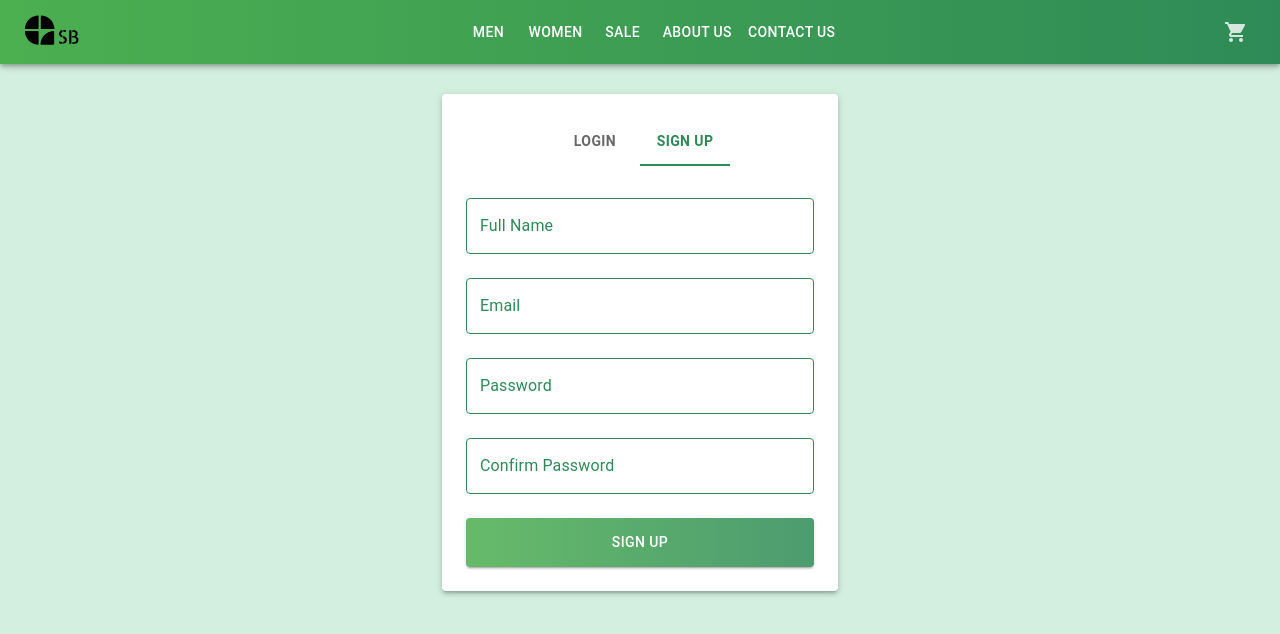
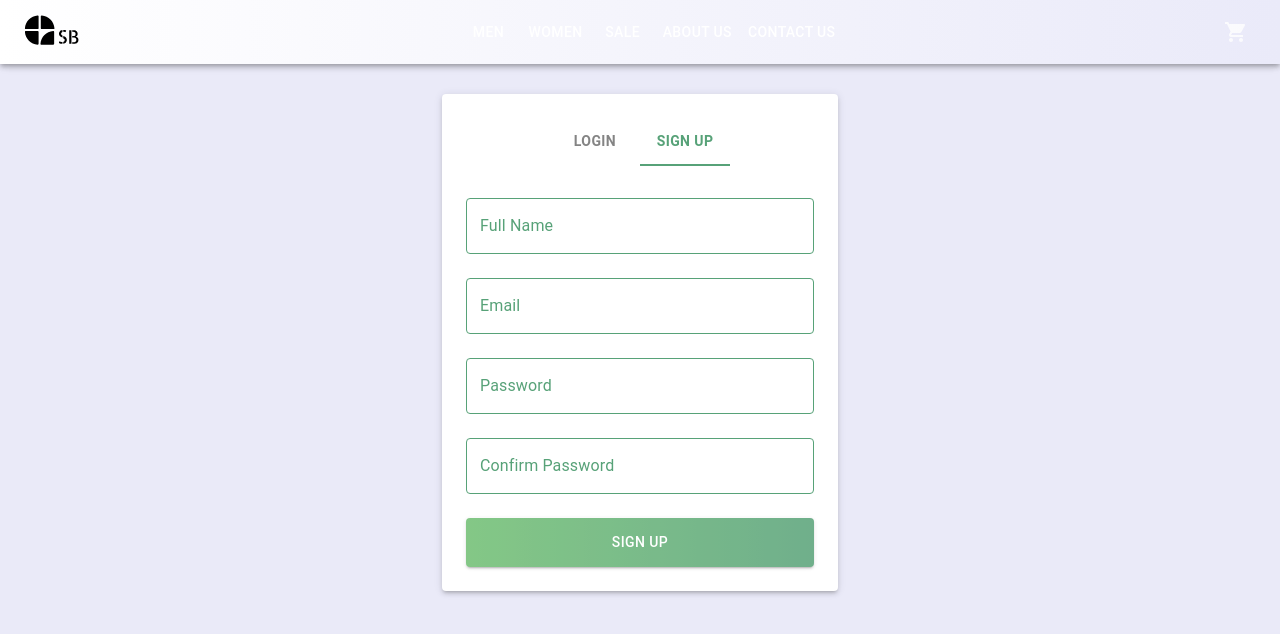
Before and after one commit to sachinbhoir4u/online-store, a React (Vite) app: page /signup in a window 1280 px wide. Shown: the top 634 px of the page. Built offline with nearby package versions, Linux system fonts and the light colour scheme.

Commit message:
Minor ui changes

```diff
--- a/src/components/Carousal.jsx
+++ b/src/components/Carousal.jsx
@@ -1,13 +1,7 @@
 import { useState, useEffect } from 'react';
 import { ChevronLeftIcon, ChevronRightIcon } from '@heroicons/react/20/solid'
 
-const Carousal = () => {
-  const images = [
-    'https://placehold.co/1900x500',
-    'https://placehold.co/1900x500?text=Image',
-    'https://placehold.co/1900x500?text=Image+3',
-    'https://placehold.co/1900x500',
-  ];
+const Carousal = ({images}) => {
 
   const [currentIndex, setCurrentIndex] = useState(0);
 
@@ -21,8 +15,8 @@ const Carousal = () => {
     );
   };
   useEffect(() => {
-    const interval = setInterval(nextSlide, 3000); // Slide every 3 seconds
-    return () => clearInterval(interval); // Cleanup on unmount
+    const interval = setInterval(nextSlide, 3000);
+    return () => clearInterval(interval);
   }, []);
 
   return (
--- a/src/components/Header.jsx
+++ b/src/components/Header.jsx
@@ -32,7 +32,7 @@ const Header = () => {
     // console.log('location.pathname', location.pathname)
 
     return (
-        <AppBar position="fixed" sx={{ width: '100%', height: '64px', backgroundImage: 'linear-gradient(to right, #4CAF50, #2E8B57)' }}>
+        <AppBar position="fixed" sx={{ width: '100%', height: '64px', backgroundImage: 'linear-gradient(to right, #FFFFFF, #eaeaf9)' }}>
             <Toolbar sx={{ display: 'flex', justifyContent: 'space-between', alignItems: 'center' }}>
                 <Link to="/home" style={{ textDecoration: 'none', color: 'white', display: 'flex', alignItems: 'center' }}>
                     <img src={logo} width="60" height="50" alt="Logo" />
--- a/src/index.css
+++ b/src/index.css
@@ -71,7 +71,10 @@ button:focus-visible {
 .login-body {
   width: 100%;
   height: 100vh;
-  background: #d3efdf;
+  background-color: #e5e5f7;
+  opacity: 0.8;
+  background-image: radial-gradient(#444cf7 0.5px, #e5e5f7 0.5px);
+  background-size: 10px 10px;
 }
 .cart-icon {
   color: #ffffff;
--- a/src/pages/Home.jsx
+++ b/src/pages/Home.jsx
@@ -10,6 +10,12 @@ const featuredProducts = [
     { id: 3, name: 'Product 3', description: 'Description for product 3', image: 'https://placehold.co/250x250', price: '$19.99' },
     { id: 4, name: 'Product 4', description: 'Description for product 4', image: 'https://placehold.co/250x250?text=Product', price: '$39.99' }
 ]
+const images = [
+    'https://placehold.co/1900x500',
+    'https://placehold.co/1900x500?text=Image',
+    'https://placehold.co/1900x500?text=Image+3',
+    'https://placehold.co/1900x500',
+  ];
 
 const Home = () => {
   return (
@@ -17,7 +23,7 @@ const Home = () => {
         {/* Header Section */}
         <Header />
         {/* Carousel Section */}
-        <Carousal/>
+        <Carousal images={images} />
 
         <Box sx={{ height: 'auto', backgroundImage: 'url(/path/to/hero-image.jpg)', backgroundSize: 'cover', backgroundPosition: 'center', display: 'flex', justifyContent: 'center', alignItems: 'center', marginTop: '40px' }}>
             <Typography variant="h2" color="#333333" sx={{ fontWeight: 'bold' }}>Welcome to Our Store</Typography>
```
